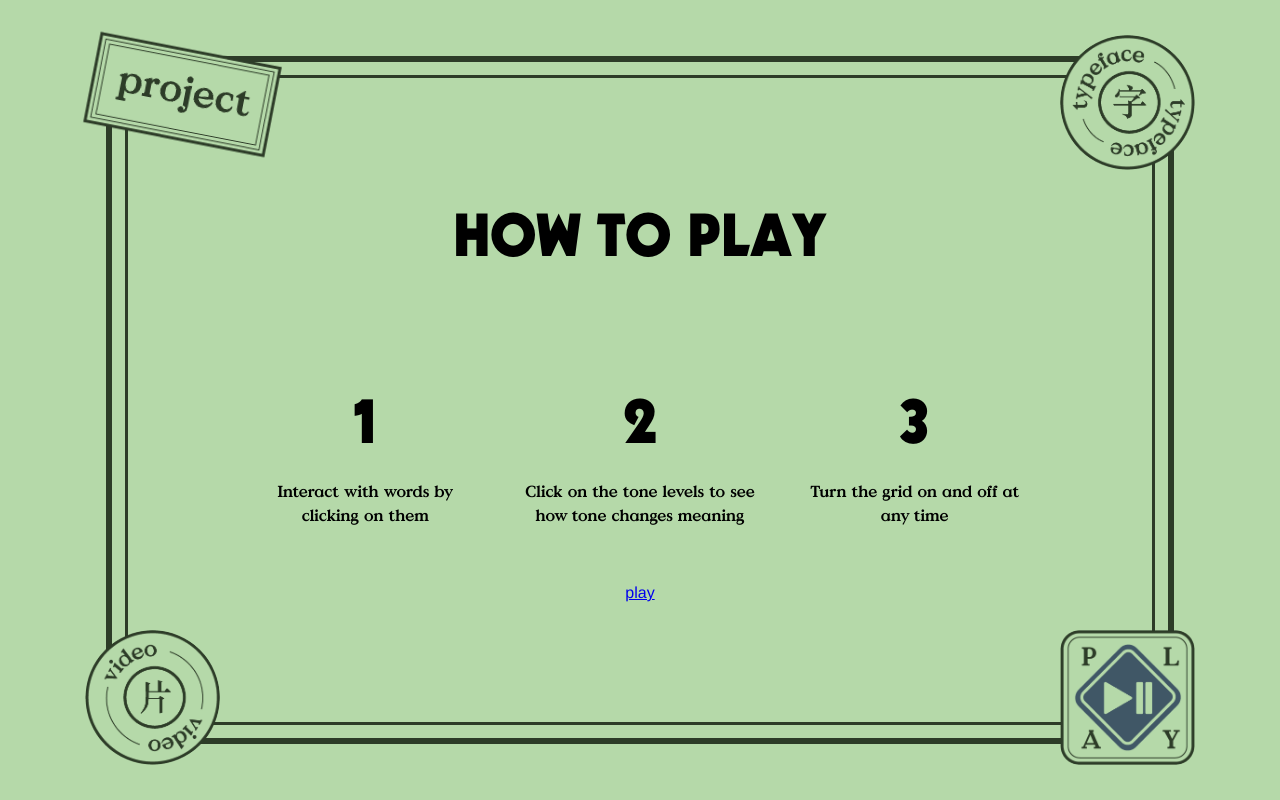
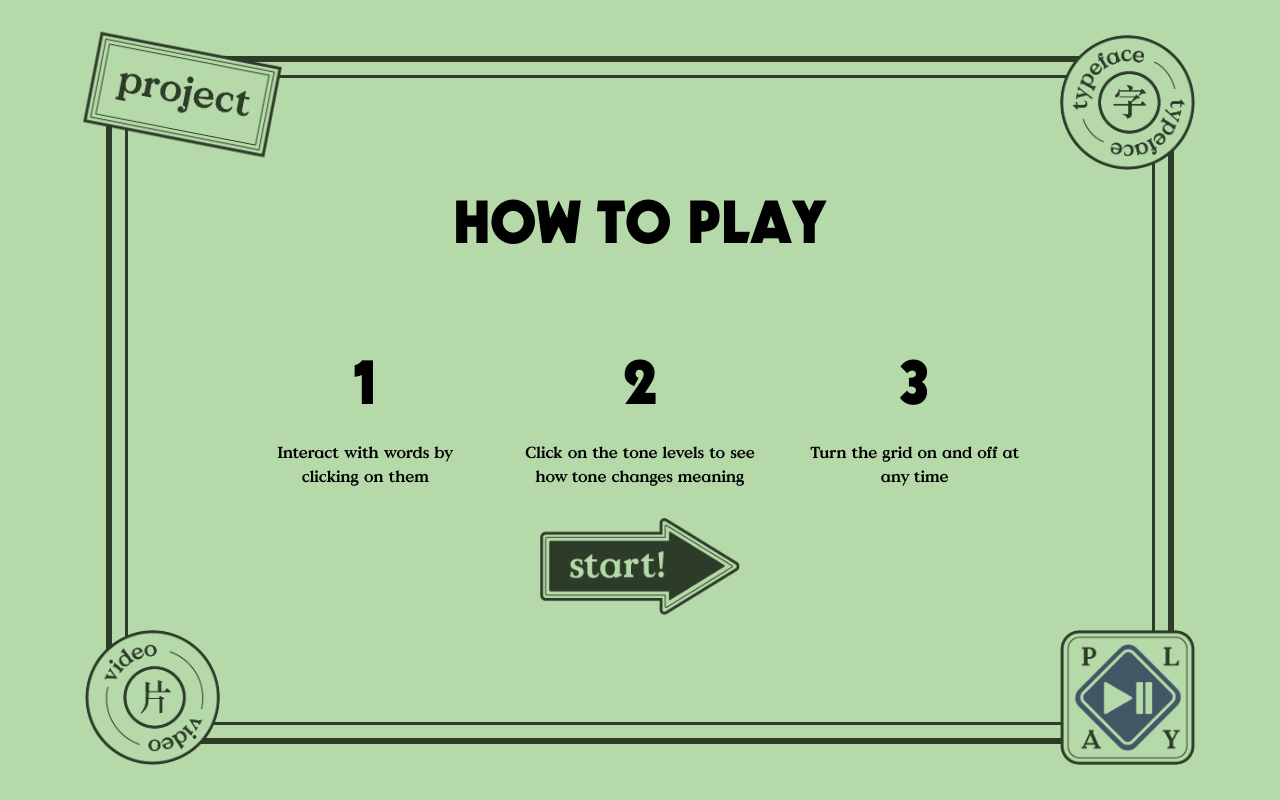
Before and after one commit to timbusuttil/jyut-sans-web, a Vue app: page /#/how-to-play in a window 1280 px wide. Built offline with nearby package versions, Linux system fonts and the light colour scheme.

Commit message:
update how to play start button

```diff
--- a/src/views/HowToPlay.vue
+++ b/src/views/HowToPlay.vue
@@ -8,7 +8,10 @@
         <p>{{item.text}}</p>
       </div>
     </div>
-    <router-link to="/interactive">play</router-link>
+    <!-- <router-link to="/interactive">
+      <img class="startButton" :src="require('@/assets/nav/start.png')" alt="Start!">
+    </router-link> -->
+    <img class="startButton" :src="require('@/assets/nav/start.png')" alt="Start!" @click="navigate('/interactive')">
   </div>
 </template>
 
@@ -34,6 +37,11 @@ export default {
           text: 'Turn the grid on and off at any time'
         }
       ]
+    }
+  },
+  methods: {
+    navigate (path) {
+      this.$router.push(path)
     }
   }
 }
@@ -68,4 +76,15 @@ export default {
   border-radius: 100%;
   object-fit: contain;
 }
+
+.startButton {
+  width: 200px;
+  margin: 0 auto;
+  transition: 0.2s;
+}
+
+.startButton:hover {
+  transform: translateX(10px);
+  cursor: pointer;
+}
 </style>
```
